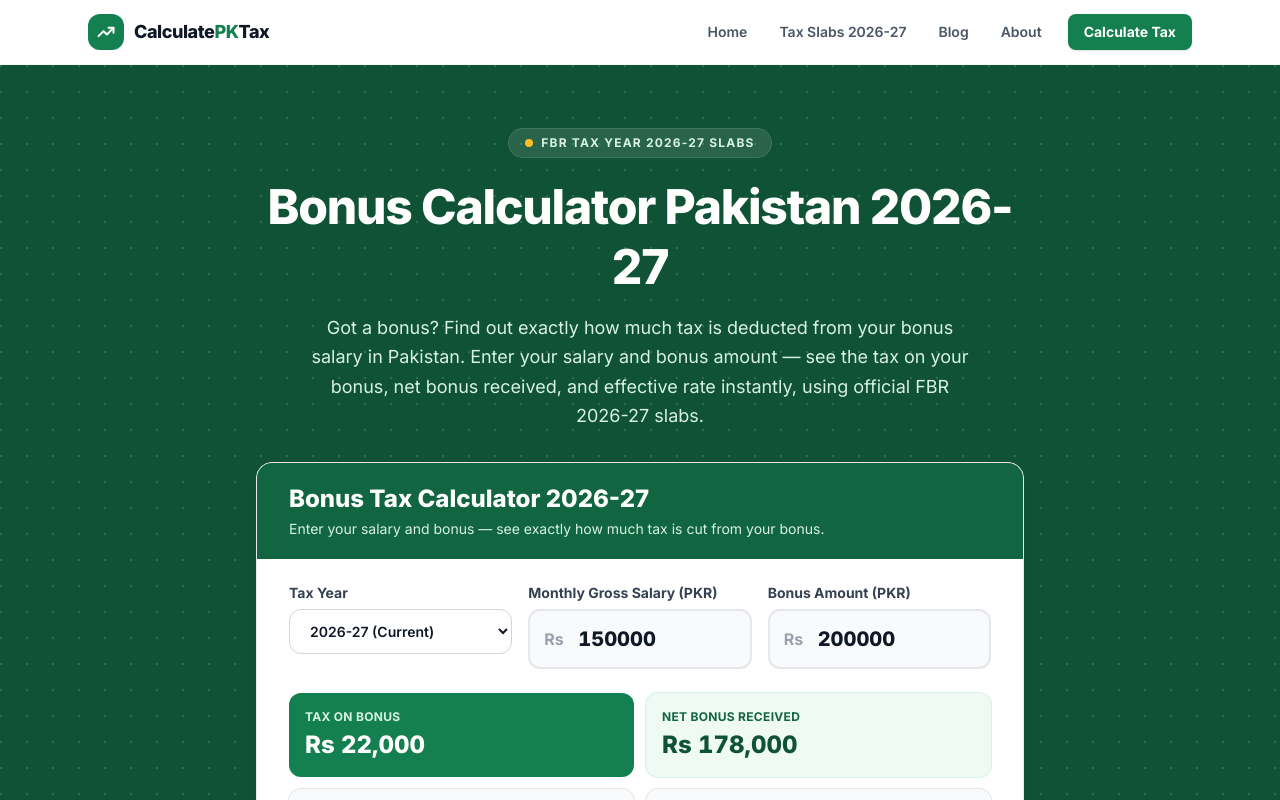
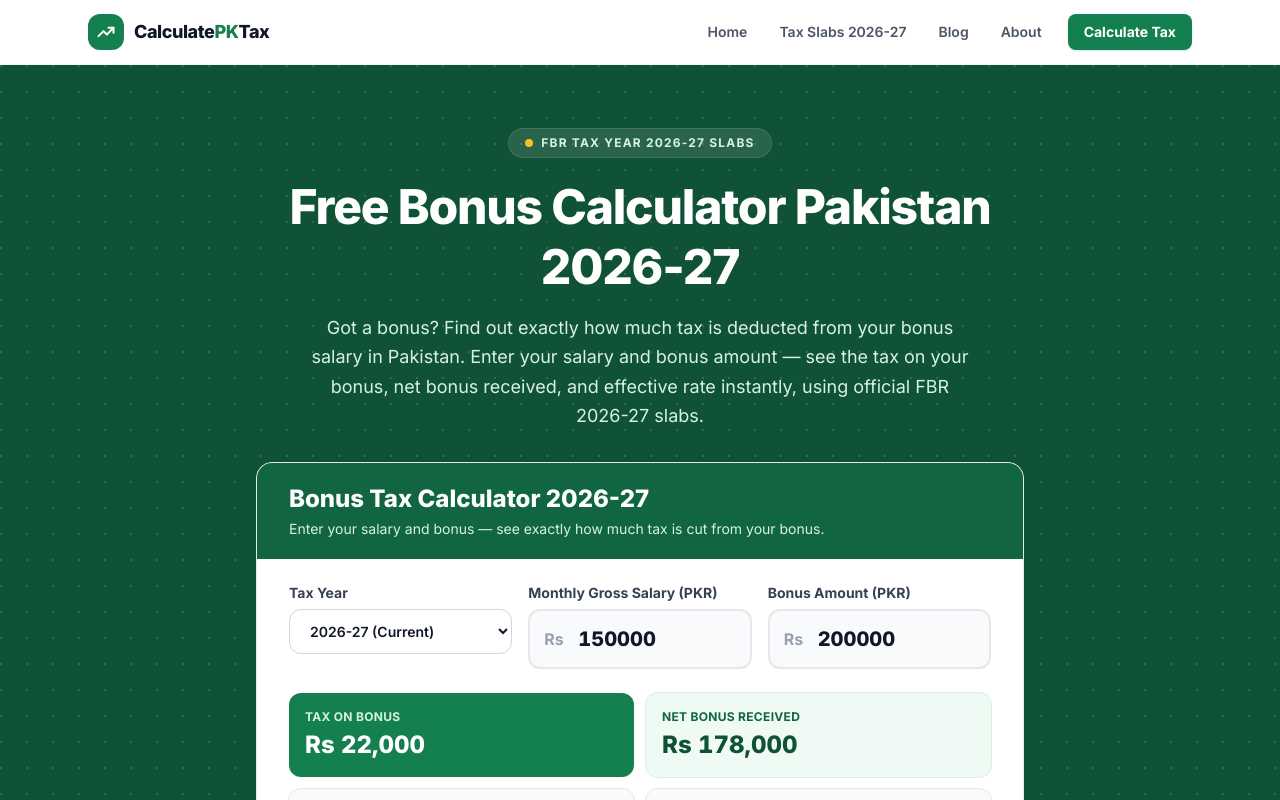
Before and after one commit to salim823/calculatepktax, a Next.js app: page /bonus-calculator in a window 1280 px wide. Shown: the top 800 px of the page. Built offline with nearby package versions, Linux system fonts and the light colour scheme.

Commit message:
SEO: 'Free' in bonus calculator H1

```diff
--- a/app/bonus-calculator/page.tsx
+++ b/app/bonus-calculator/page.tsx
@@ -49,7 +49,7 @@ export default function BonusCalculatorPage() {
               FBR Tax Year 2026-27 Slabs
             </span>
             <h1 className="mt-5 text-4xl font-extrabold leading-tight tracking-tight text-white sm:text-5xl">
-              Bonus Calculator Pakistan 2026-27
+              Free Bonus Calculator Pakistan 2026-27
             </h1>
             <p className="mx-auto mt-4 max-w-2xl text-base leading-relaxed text-brand-100 sm:text-lg">
               Got a bonus? Find out exactly how much tax is deducted from your
```
